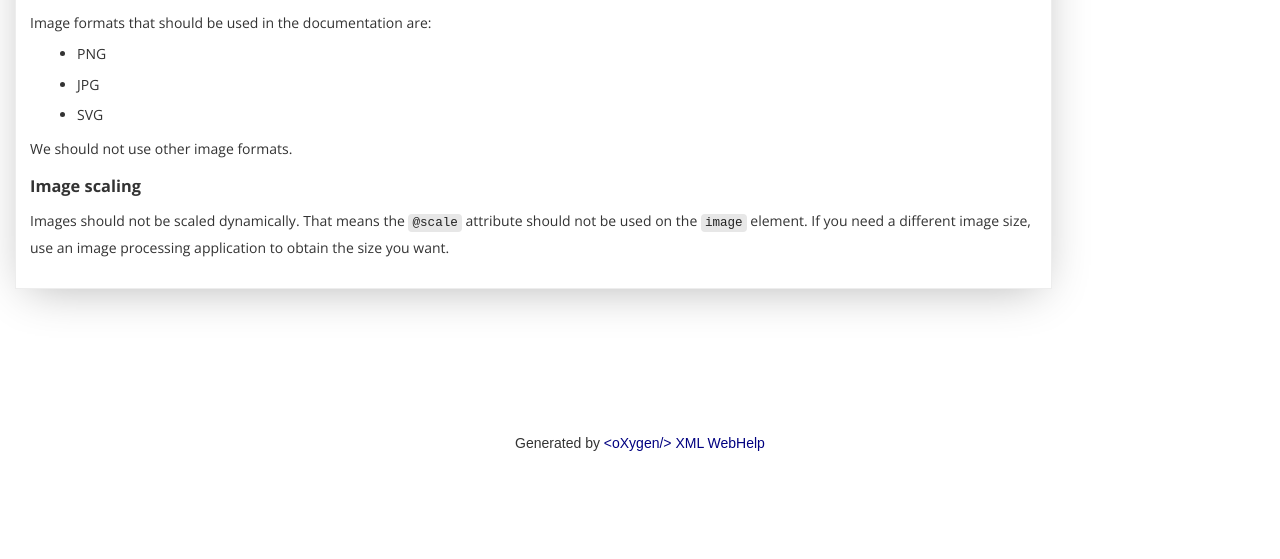
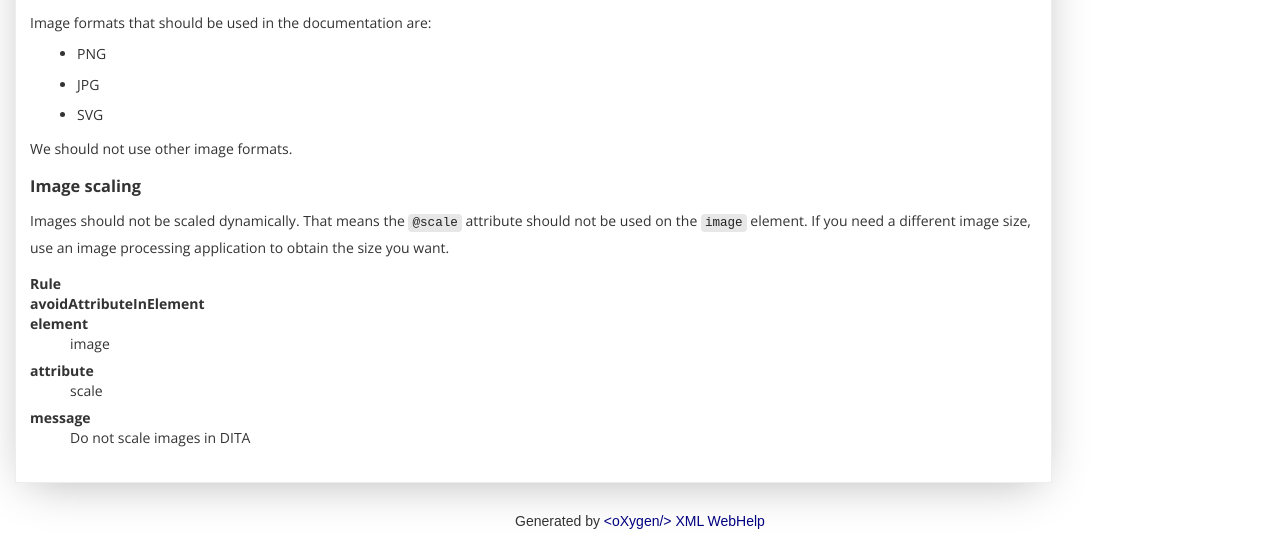
Before and after one commit to oxygenxml/integrated-styleguide, a plain HTML site: page topics/images.html in a window 1280 px wide. Shown: the part 324-883 px from the top of the page. Before the commit the page ends 805 px from the top, so only its background shows below. Drawn offline with nearby package versions, Linux system fonts and the light colour scheme.

Commit message:
rebuild pages at 7d9affe

```diff
--- a/oxygen-webhelp/app/search/index/index-1.js
+++ b/oxygen-webhelp/app/search/index/index-1.js
@@ -1,4 +1,4 @@
 define(function () {
 // Auto generated index for searching.
-return {"...":"0*9*-1","@scale":"0*0*12","application":"0*0*1i","are:":"0*10*-1$f","attribute":"0*0*14","content":"0*0*3","different":"0*0*1c","documentation":"0*10*-1$e","dynamically":"0*10*-1$10","dynamically.":"0*10*-1$v","edit":"0*10*6","element":"0*0*19","element.":"0*0*18","formats":"0*38*-1$-1$-1$9$b$p"};
+return {"...":"0*9*-1","@scale":"0*0*12","application":"0*0*1i","are:":"0*10*-1$f","attribute":"0*1*14$1s","avoidattributeinelement":"0*5*1p","content":"0*0*3","different":"0*0*1c","dita":"0*0*22","do":"0*0*1v","documentation":"0*10*-1$e","dynamically":"0*10*-1$10","dynamically.":"0*10*-1$v","edit":"0*10*6","element":"0*1*19$1q","element.":"0*0*18"};
 });
--- a/oxygen-webhelp/app/search/index/index-2.js
+++ b/oxygen-webhelp/app/search/index/index-2.js
@@ -1,4 +1,4 @@
 define(function () {
 // Auto generated index for searching.
-return {"formats.":"0*10*-1$o","image":"0*59*-1$-1$-1$-1$8$a$n$q$17$1d$1g","images":"0*40*-1$0$5$s","jpg":"0*10*-1$h","jump":"0*0*1","main":"0*0*2","means":"0*10*-1$11","need":"0*0*1b","obtain":"0*0*1j","online":"0*10*7","other":"0*10*-1$m","png":"0*10*-1$g","processing":"0*0*1h","scale":"0*0*13"};
+return {"formats":"0*38*-1$-1$-1$9$b$p","formats.":"0*10*-1$o","image":"0*60*-1$-1$-1$-1$8$a$n$q$17$1d$1g$1r","images":"0*41*-1$0$5$s$21","jpg":"0*10*-1$h","jump":"0*0*1","main":"0*0*2","means":"0*10*-1$11","message":"0*0*1u","need":"0*0*1b","obtain":"0*0*1j","online":"0*10*7","other":"0*10*-1$m","png":"0*10*-1$g","processing":"0*0*1h","rule":"0*5*1o"};
 });
--- a/oxygen-webhelp/app/search/index/index-3.js
+++ b/oxygen-webhelp/app/search/index/index-3.js
@@ -1,4 +1,4 @@
 define(function () {
 // Auto generated index for searching.
-return {"scaled":"0*10*-1$u","scaling":"0*18*-1$r","search":"0*0*4","should":"0*31*-1$-1$-1$c$k$t$15","size":"0*1*1e$1k","svg":"0*10*-1$i","use":"0*11*-1$l$1f","used":"0*11*-1$d$16","want":"0*0*1n","want.":"0*0*1m","we":"0*10*-1$j","you":"0*1*1a$1l"};
+return {"scale":"0*2*13$1t$20","scaled":"0*10*-1$u","scaling":"0*18*-1$r","search":"0*0*4","should":"0*31*-1$-1$-1$c$k$t$15","size":"0*1*1e$1k","svg":"0*10*-1$i","use":"0*11*-1$l$1f","used":"0*11*-1$d$16","want":"0*0*1n","want.":"0*0*1m","we":"0*10*-1$j","you":"0*1*1a$1l"};
 });
--- a/topics/images.html
+++ b/topics/images.html
@@ -106,6 +106,26 @@
 			<p class="p">Images should not be scaled dynamically. That means the <code class="ph codeph">@scale</code> attribute
 				should not be used on the <code class="ph codeph">image</code> element. If you need a different
 				image size, use an image processing application to obtain the size you want.</p>
+			<div class="p">
+				<dl class="dl">
+
+						<dt class="dthd"><strong>Rule</strong></dt>
+						<dd class="ddhd"><strong>avoidAttributeInElement</strong></dd>
+
+
+						<dt class="dt dlterm">element</dt>
+						<dd class="dd">image</dd>
+
+
+						<dt class="dt dlterm">attribute</dt>
+						<dd class="dd">scale</dd>
+
+
+						<dt class="dt dlterm">message</dt>
+						<dd class="dd">Do not scale images in DITA</dd>
+
+				</dl>
+			</div>
 		</section>
     </div>
 </article></main></div>
```
Also changed, not shown: 1 other file.
